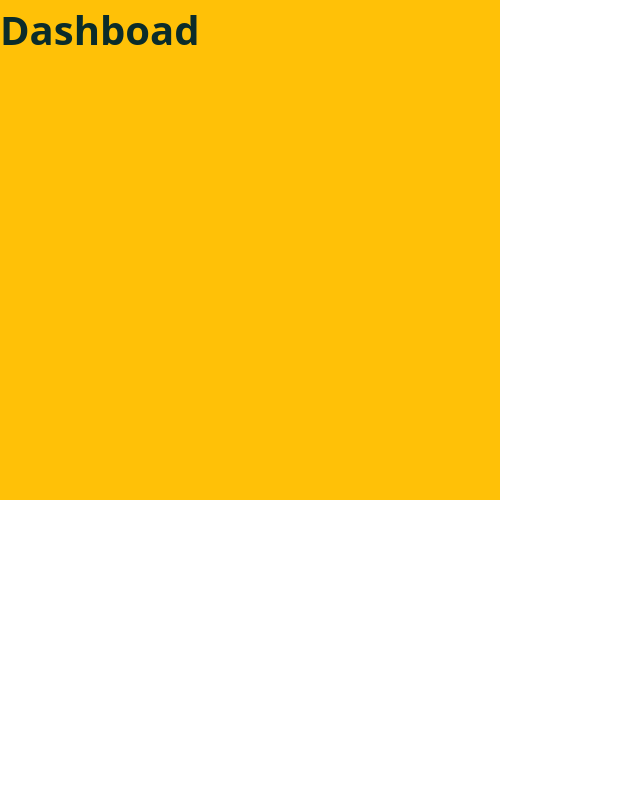
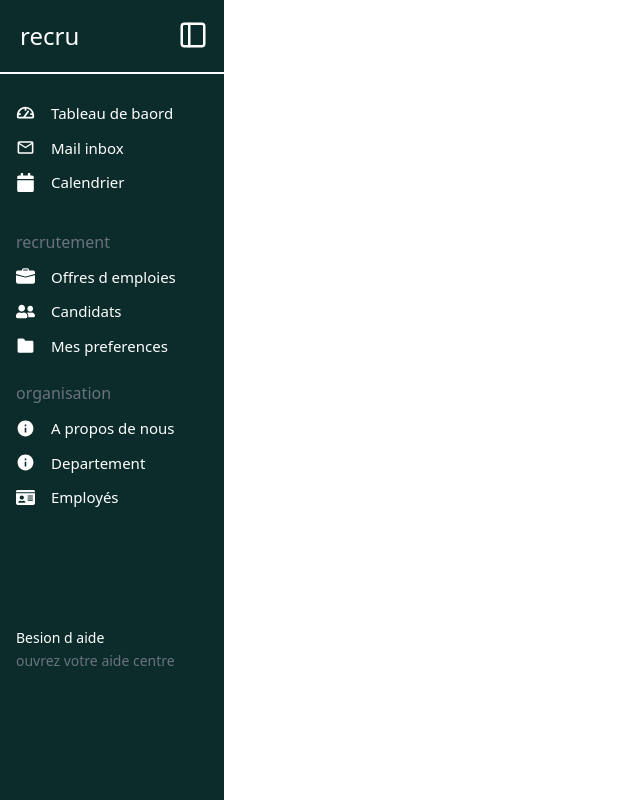
Before and after one commit to cruz-welandi/recruPay, a Next.js app: page / in a window 1280 px wide. Shown: the whole page, without its empty margins (0-640 px from the left). Built offline with nearby package versions, Linux system fonts and the light colour scheme.

Commit message:
i add a sidebar

```diff
--- a/src/app/layout.tsx
+++ b/src/app/layout.tsx
@@ -1,6 +1,7 @@
 import type { Metadata } from "next";
 import localFont from "next/font/local";
 import "./globals.css";
+import SideBar from "@/components/SideBar";
 
 const geistSans = localFont({
   src: "./fonts/GeistVF.woff",
@@ -28,6 +29,7 @@ export default function RootLayout({
       <body
         className={`${geistSans.variable} ${geistMono.variable} antialiased`}
       >
+        <SideBar/>
         {children}
       </body>
     </html>
--- a/src/app/page.tsx
+++ b/src/app/page.tsx
@@ -3,8 +3,8 @@ import HeadTitle from "@/components/headTitle";
 
 export default function Home() {
   return (
-    <div className="h-[500px] w-[500px] bg-foreground">
-      <HeadTitle label={"Dashboad"}/>
+    <div>
+
     </div>
   );
 }
--- /dev/null
+++ b/src/components/Link.tsx
@@ -0,0 +1,17 @@
+import React from 'react'
+
+ type  SideBarProps={
+     label?:string;
+    size?:number;
+    Icon: React.ElementType
+ }
+ const  Link:React.FC<SideBarProps>=({label,size,Icon})=> {
+  return (
+    <div className='pt-[12px] flex gap-4  items-center  text-white text-md'>
+         <Icon  size={19} />
+      <button style={{fontSize : size? size:8, fontFamily:"revert-layer"}} >{label}</button>
+
+    </div>
+  )
+}
+export default Link
--- /dev/null
+++ b/src/components/SideBar.tsx
@@ -0,0 +1,42 @@
+import React from 'react'
+import Link from './Link'
+import { FaIdCard } from "react-icons/fa";
+import { GoFileDirectoryFill } from "react-icons/go";
+import { MdOutlineMail } from "react-icons/md";
+import { PiGaugeBold } from "react-icons/pi";
+import { FaUserFriends } from "react-icons/fa";
+import { MdInfo } from "react-icons/md";
+import { LuPanelLeft } from "react-icons/lu";
+import { FaCalendar } from "react-icons/fa";
+import { BsFillBriefcaseFill } from "react-icons/bs";
+
+
+const   SideBar=() =>{
+  return (
+    <div className='h-[100vh]  w-56 bg-background text-white'>
+       <div  className='pb-[20px] pl-5 flex  justify-between pr-4  pt-[20px]'>
+        <span className=' text-2xl'>recru   </span> <LuPanelLeft size={30}/>
+       </div>
+       <div className='flex items-start h-0.5 bg-white'></div>
+       <div className=' pl-4 mt-[16px]'>
+       <Link label="Tableau de baord" size={15} Icon={PiGaugeBold}/>
+       <Link label="Mail inbox"size={15} Icon={MdOutlineMail}/>
+       <Link label="Calendrier"size={15} Icon={FaCalendar}/>
+       <h1  className=' text-gray-500 pt-9 text-md'>recrutement</h1>
+       <Link label="Offres d emploies"size={15} Icon={BsFillBriefcaseFill}/>
+       <Link label=" Candidats"size={15} Icon={FaUserFriends}/>
+       <Link label="Mes preferences" size={15} Icon={GoFileDirectoryFill} />
+       <h1 className=' text-gray-500 pt-6 text-md'>organisation</h1>
+       <Link label="A propos de nous " size={15} Icon={MdInfo}/>
+       <Link label=" Departement" size={15} Icon={MdInfo}/>
+       <Link label="Employés" size={15} Icon={FaIdCard}/>
+        <div className='pt-[119px]'>
+        <p className='text-sm ' >Besion d aide </p>
+        <span className='text-gray-500 text-sm'>ouvrez votre aide centre</span>
+       </div>
+        </div>
+
+    </div>
+  )
+}
+export default SideBar
```
Also changed, not shown: package.json (+4 -3 lines), 1 other file (tests, documents, lock files or other folders).
